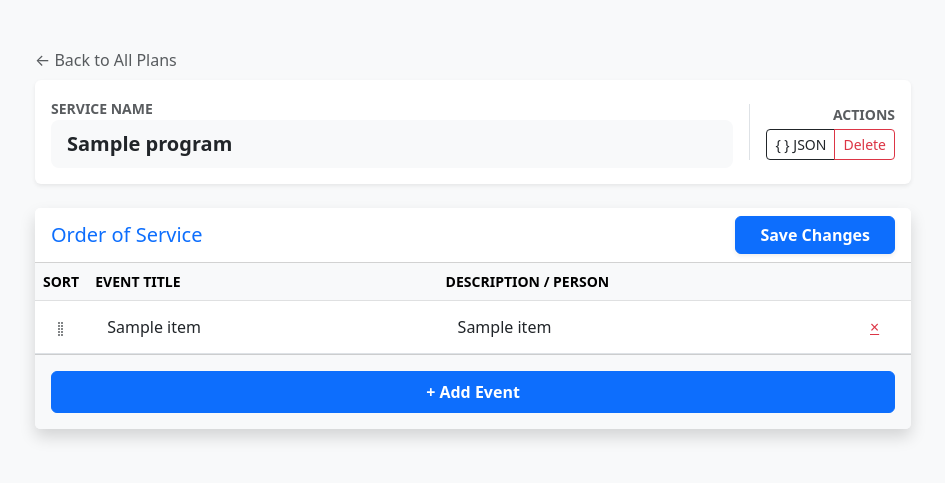
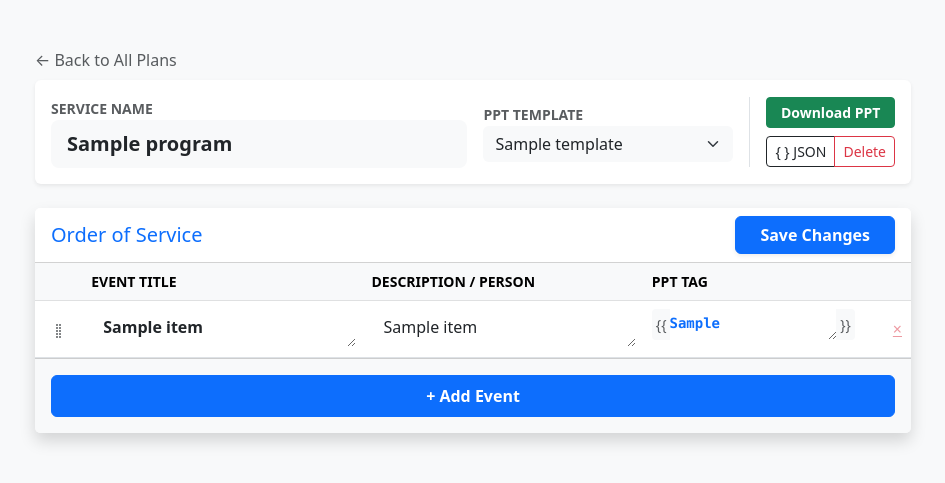
Before and after one commit to rykovv/selah, a FastAPI app: page /programs/1 in a window 1280 px wide. Shown: the part 56-539 px from the top of the page, without its empty margins (167-1112 px from the left). Run offline with FastAPI, Linux system fonts and the light colour scheme; tables that the repository leaves empty hold one stand-in row (values such as "Sample post"); some libraries are stand-ins or nearby versions.

Commit message:
inroduce service presentation templates

```diff
--- a/src/vmix-hymnal-manager/app.py
+++ b/src/vmix-hymnal-manager/app.py
@@ -1,5 +1,6 @@
 import sys
 import os
+import shutil
 
 import uvicorn
 
@@ -7,6 +8,7 @@ from fastapi import FastAPI, Depends
 from fastapi import Request, Form, Response
 from fastapi.responses import HTMLResponse, RedirectResponse
 from fastapi.templating import Jinja2Templates
+from fastapi import UploadFile, File
 
 from pydantic import BaseModel, ConfigDict
 from typing import List, Optional
@@ -25,6 +27,7 @@ from io import BytesIO
 
 
 DATABASE_URL = "sqlite:///./hymns.db"
+UPLOAD_DIR = "templates"
 
 engine = create_engine(DATABASE_URL, connect_args={"check_same_thread": False})
 SessionLocal = sessionmaker(autocommit=False, autoflush=False, bind=engine)
@@ -99,26 +102,34 @@ class ServicePlanModel(Base):
 
 class ProgramModel(Base):
     __tablename__ = "programs"
-
     id = Column(Integer, primary_key=True, index=True)
-    name = Column(String) # e.g. "Divine Service", "Vespers"
+    name = Column(String)
     is_active = Column(Boolean, default=False)
 
-    # Relationships
+    template_id = Column(Integer, ForeignKey("presentation_templates.id"), nullable=True)
+
+    template = relationship("PresentationTemplateModel")
     items = relationship("ProgramItemModel", back_populates="program", cascade="all, delete-orphan")
 
 
 class ProgramItemModel(Base):
     __tablename__ = "program_items"
-
     id = Column(Integer, primary_key=True, index=True)
     program_id = Column(Integer, ForeignKey("programs.id"))
+    sequence = Column(Integer)
+    title = Column(String)
+    subtitle = Column(String)
 
-    sequence = Column(Integer) # Order in the list
-    title = Column(String)     # e.g. "Welcome", "Scripture"
-    subtitle = Column(String)  # e.g. "John Doe", "Psalm 23"
+    tag = Column(String) # e.g. "sermon_title", "offering"
 
     program = relationship("ProgramModel", back_populates="items")
+
+
+class PresentationTemplateModel(Base):
+    __tablename__ = "presentation_templates"
+    id = Column(Integer, primary_key=True, index=True)
+    name = Column(String)
+    filename = Column(String) # The actual file name on disk
 
 # --- 3. The vMix Transformation Logic ---
 
@@ -135,6 +146,7 @@ app = FastAPI()
 
 # Create tables on startup
 Base.metadata.create_all(bind=engine)
+
 
 @app.get("/api/vmix", response_model=List[VmixRow])
 def get_vmix_feed(db: Session = Depends(get_db)):
@@ -709,7 +721,13 @@ def program_editor_page(id: int, request: Request, db: Session = Depends(get_db)
     # We use 9999 as a fallback if sequence is None to put unsorted items at the end
     prog.items.sort(key=lambda x: (x.sequence if x.sequence is not None else 9999, x.id))
 
-    return templates.TemplateResponse("program_editor.html", {"request": request, "program": prog})
+    all_templates = db.query(PresentationTemplateModel).all()
+
+    return templates.TemplateResponse("program_editor.html", {
+        "request": request,
+        "program": prog,
+        "templates": all_templates
+    })
 
 
 @app.delete("/programs/{id}")
@@ -731,14 +749,20 @@ def edit_program(id: int, request: Request, db: Session = Depends(get_db)):
     prog = db.query(ProgramModel).filter(ProgramModel.id == id).first()
     return templates.TemplateResponse("partials/program_editor.html", {"request": request, "program": prog})
 
+
 @app.post("/programs/{id}/update_meta")
-def update_program_meta(id: int, name: str = Form(...), db: Session = Depends(get_db)):
-    # Removed 'date' parameter from function signature
+def update_program_meta(
+    id: int,
+    name: str = Form(...),
+    template_id: int = Form(None), # Accept template_id
+    db: Session = Depends(get_db)
+):
     prog = db.query(ProgramModel).filter(ProgramModel.id == id).first()
     prog.name = name
-    # Removed prog.date = date
+    prog.template_id = template_id # Save
     db.commit()
     return Response(status_code=200)
+
 
 @app.post("/programs/{id}/add_item")
 def add_program_item(id: int, request: Request, db: Session = Depends(get_db)):
@@ -749,19 +773,126 @@ def add_program_item(id: int, request: Request, db: Session = Depends(get_db)):
     db.refresh(new_item)
     return templates.TemplateResponse("partials/program_row.html", {"request": request, "item": new_item})
 
+
 @app.post("/programs/item/{item_id}/update")
-def update_item(item_id: int, title: str = Form(""), subtitle: str = Form(""), db: Session = Depends(get_db)):
+def update_item(item_id: int, title: str = Form(""), subtitle: str = Form(""), tag: str = Form(""), db: Session = Depends(get_db)):
     item = db.query(ProgramItemModel).filter(ProgramItemModel.id == item_id).first()
     item.title = title
     item.subtitle = subtitle
+    item.tag = tag # Save Tag
     db.commit()
     return Response(status_code=200)
+
 
 @app.delete("/programs/item/{item_id}")
 def delete_item(item_id: int, db: Session = Depends(get_db)):
     db.query(ProgramItemModel).filter(ProgramItemModel.id == item_id).delete()
     db.commit()
     return Response(status_code=200)
+
+
+# --- PPT GENERATION LOGIC ---
+def replace_text_preserving_formatting(pptx_path, output_path, replacements):
+    if not os.path.exists(pptx_path): return
+
+    prs = Presentation(pptx_path)
+    # Prepare keys with double braces {{key}}
+    search_replace_pairs = {("{{" + key + "}}"): str(value) for key, value in replacements.items()}
+
+    for slide in prs.slides:
+        for shape in slide.shapes:
+            if not shape.has_text_frame: continue
+
+            for paragraph in shape.text_frame.paragraphs:
+                full_text = paragraph.text
+                match_found = False
+
+                # Check for matches
+                for pattern, replacement in search_replace_pairs.items():
+                    if pattern in full_text:
+                        full_text = full_text.replace(pattern, replacement)
+                        match_found = True
+
+                if match_found:
+                    # Capture style of first run
+                    original_runs = paragraph.runs
+                    saved_font_props = None
+                    if len(original_runs) > 0:
+                        first_run = original_runs[0]
+                        saved_font_props = {
+                            'bold': first_run.font.bold,
+                            'italic': first_run.font.italic,
+                            'underline': first_run.font.underline,
+                            'size': first_run.font.size,
+                            'name': first_run.font.name,
+                            'color_obj': first_run.font.color if first_run.font.color else None
+                        }
+
+                    # Replace text
+                    paragraph.clear()
+                    new_run = paragraph.add_run()
+                    new_run.text = full_text
+
+                    # Re-apply formatting
+                    if saved_font_props:
+                        new_run.font.bold = saved_font_props['bold']
+                        new_run.font.italic = saved_font_props['italic']
+                        new_run.font.underline = saved_font_props['underline']
+                        new_run.font.size = saved_font_props['size']
+                        new_run.font.name = saved_font_props['name']
+                        if saved_font_props['color_obj']:
+                            try:
+                                if saved_font_props['color_obj'].type == 1:
+                                    new_run.font.color.rgb = saved_font_props['color_obj'].rgb
+                                elif saved_font_props['color_obj'].type == 2:
+                                    new_run.font.color.theme_color = saved_font_props['color_obj'].theme_color
+                            except: pass
+
+    prs.save(output_path)
+
+
+# --- DOWNLOAD ENDPOINT ---
+@app.get("/programs/{id}/download_ppt")
+def download_program_ppt(id: int, db: Session = Depends(get_db)):
+    prog = db.query(ProgramModel).filter(ProgramModel.id == id).first()
+
+    # Validation
+    if not prog or not prog.template_id:
+        return Response("No template assigned to this program.", status_code=400)
+
+    template = db.query(PresentationTemplateModel).filter(PresentationTemplateModel.id == prog.template_id).first()
+    if not template:
+        return Response("Assigned template file not found.", status_code=404)
+
+    # 1. Build Replacement Dictionary
+    # Map { "tag": "subtitle" }
+    replacements = {}
+    for item in prog.items:
+        if item.tag and item.subtitle:
+            replacements[item.tag] = item.subtitle # e.g. "sermon_title": "The Great Hope"
+
+    # 2. Define Paths
+    input_path = f"{UPLOAD_DIR}/{template.filename}"
+    output_filename = f"Service_{prog.id}.pptx"
+    output_path = f"{UPLOAD_DIR}/{output_filename}"
+
+    # 3. Run Generation
+    try:
+        replace_text_preserving_formatting(input_path, output_path, replacements)
+    except Exception as e:
+        return Response(f"Error generating PPT: {str(e)}", status_code=500)
+
+    # 4. Stream File
+    def iterfile():
+        with open(output_path, mode="rb") as file_like:
+            yield from file_like
+        # Cleanup temp file after sending
+        try: os.remove(output_path)
+        except: pass
+
+    headers = {"Content-Disposition": f'attachment; filename="{prog.name}.pptx"'}
+    return StreamingResponse(iterfile(), headers=headers, media_type="application/vnd.openxmlformats-officedocument.presentationml.presentation")
+
 
 # --- VMIX ENDPOINT ---
 
@@ -797,6 +928,41 @@ def reorder_program_items(
             item.sequence = index
 
     db.commit()
+    return Response(status_code=200)
+
+
+@app.get("/templates_manager", response_class=HTMLResponse)
+def page_templates(request: Request, db: Session = Depends(get_db)):
+    tmpls = db.query(PresentationTemplateModel).all()
+    return templates.TemplateResponse("templates_manager.html", {"request": request, "templates": tmpls})
+
+
+@app.post("/templates/upload")
+def upload_template(name: str = Form(...), file: UploadFile = File(...), db: Session = Depends(get_db)):
+    # Save file
+    file_location = f"{UPLOAD_DIR}/{file.filename}"
+    with open(file_location, "wb+") as buffer:
+        shutil.copyfileobj(file.file, buffer)
+
+    # Save DB entry
+    new_tmpl = PresentationTemplateModel(name=name, filename=file.filename)
+    db.add(new_tmpl)
+    db.commit()
+
+    return RedirectResponse("/templates_manager", status_code=303)
+
+
+@app.delete("/templates/{id}")
+def delete_template(id: int, db: Session = Depends(get_db)):
+    tmpl = db.query(PresentationTemplateModel).filter(PresentationTemplateModel.id == id).first()
+    if tmpl:
+        # Try removing file
+        try:
+            os.remove(f"{UPLOAD_DIR}/{tmpl.filename}")
+        except:
+            pass
+        db.delete(tmpl)
+        db.commit()
     return Response(status_code=200)
 
 
@@ -844,4 +1010,6 @@ def get_current_program_json(db: Session = Depends(get_db)):
 
 
 if __name__ == "__main__":
+    os.makedirs(UPLOAD_DIR, exist_ok=True)
+
     uvicorn.run(app, host="0.0.0.0", port=10001)
--- a/src/vmix-hymnal-manager/templates/partials/program_row.html
+++ b/src/vmix-hymnal-manager/templates/partials/program_row.html
@@ -1,24 +1,42 @@
-<tr id="row-{{ item.id }}" data-id="{{ item.id }}">
-    <td class="text-center text-muted handle" style="cursor: grab;">
+<tr id="row-{{ item.id }}" data-id="{{ item.id }}" class="align-top">
+
+    <td class="text-center text-muted handle py-3" style="width: 40px; cursor: move; vertical-align: middle;">
         <svg xmlns="http://www.w3.org/2000/svg" width="16" height="16" fill="currentColor" class="bi bi-grip-vertical"
             viewBox="0 0 16 16">
             <path
                 d="M7 2a1 1 0 1 1-2 0 1 1 0 0 1 2 0zm3 0a1 1 0 1 1-2 0 1 1 0 0 1 2 0zM7 5a1 1 0 1 1-2 0 1 1 0 0 1 2 0zm3 0a1 1 0 1 1-2 0 1 1 0 0 1 2 0zM7 8a1 1 0 1 1-2 0 1 1 0 0 1 2 0zm3 0a1 1 0 1 1-2 0 1 1 0 0 1 2 0zM7 11a1 1 0 1 1-2 0 1 1 0 0 1 2 0zm3 0a1 1 0 1 1-2 0 1 1 0 0 1 2 0zM7 14a1 1 0 1 1-2 0 1 1 0 0 1 2 0zm3 0a1 1 0 1 1-2 0 1 1 0 0 1 2 0z" />
         </svg>
     </td>
-    <td>
-        <input type="text" class="form-control border-0 bg-transparent" name="title" value="{{ item.title or '' }}"
-            placeholder="e.g. Welcome" hx-post="/programs/item/{{ item.id }}/update" hx-trigger="change"
-            hx-include="closest tr">
+
+    <td style="width: 32%;" class="p-2">
+        <textarea class="form-control border-0 bg-transparent fw-bold shadow-none auto-expand" rows="1" name="title"
+            placeholder="Event Title" hx-post="/programs/item/{{ item.id }}/update" hx-trigger="change"
+            hx-include="closest tr">{{ item.title or '' }}</textarea>
     </td>
-    <td>
-        <input type="text" class="form-control border-0 bg-transparent" name="subtitle"
-            value="{{ item.subtitle or '' }}" placeholder="e.g. John Doe" hx-post="/programs/item/{{ item.id }}/update"
-            hx-trigger="change" hx-include="closest tr">
+
+    <td style="width: 32%;" class="p-2">
+        <textarea class="form-control border-0 bg-transparent shadow-none auto-expand" rows="1" name="subtitle"
+            placeholder="Description / Person" hx-post="/programs/item/{{ item.id }}/update" hx-trigger="change"
+            hx-include="closest tr">{{ item.subtitle or '' }}</textarea>
     </td>
-    <td>
-        <button class="btn btn-link text-danger p-0" hx-delete="/programs/item/{{ item.id }}"
-            hx-target="#row-{{ item.id }}" hx-swap="outerHTML">
+
+    <td style="width: 25%;" class="p-2">
+        <div class="input-group input-group-sm">
+            <span class="input-group-text text-muted bg-light border-0 px-1">{{ "{" }}{{ "{" }}</span>
+
+            <textarea
+                class="form-control form-control-sm border-0 bg-transparent px-0 font-monospace text-primary fw-bold shadow-none auto-expand"
+                rows="1" name="tag" placeholder="tag" style="resize: none; overflow: hidden;"
+                hx-post="/programs/item/{{ item.id }}/update" hx-trigger="change"
+                hx-include="closest tr">{{ item.tag or '' }}</textarea>
+
+            <span class="input-group-text text-muted bg-light border-0 px-1">{{ "}" }}{{ "}" }}</span>
+        </div>
+    </td>
+
+    <td class="text-end align-middle p-2" style="width: 40px;">
+        <button class="btn btn-link text-danger p-0 opacity-50 hover-opacity-100" title="Remove Item"
+            hx-delete="/programs/item/{{ item.id }}" hx-target="#row-{{ item.id }}" hx-swap="outerHTML">
             &times;
         </button>
     </td>
--- a/src/vmix-hymnal-manager/templates/program_editor.html
+++ b/src/vmix-hymnal-manager/templates/program_editor.html
@@ -14,21 +14,35 @@
                 <div class="flex-grow-1">
                     <label class="small text-muted fw-bold">SERVICE NAME</label>
                     <input type="text" id="service-name" name="name" value="{{ program.name }}"
-                        class="form-control form-control-lg fw-bold border-0 bg-light"
-                        placeholder="e.g. Divine Service">
+                        class="form-control form-control-lg fw-bold border-0 bg-light">
                 </div>
 
-                <div class="text-end ps-3 border-start">
-                    <label class="small text-muted fw-bold d-block mb-1">ACTIONS</label>
-                    <div class="btn-group">
-                        <a href="/api/program/{{ program.id }}/json" target="_blank" class="btn btn-outline-dark btn-sm"
-                            title="View JSON Source">
-                            { } JSON
-                        </a>
+                <div style="width: 250px;">
+                    <label class="small text-muted fw-bold">PPT TEMPLATE</label>
+                    <select class="form-select bg-light border-0" id="ppt-template-select" name="template_id"
+                        hx-post="/programs/{{ program.id }}/update_meta" hx-trigger="change" hx-include="#service-name"
+                        hx-swap="none">
+
+                        <option value="">-- No Template --</option>
+
+                        {% for t in templates %}
+                        <option value="{{ t.id }}" {% if program.template_id==t.id %}selected{% endif %}>
+                            {{ t.name }}
+                        </option>
+                        {% endfor %}
+                    </select>
+                </div>
+
+                <div class="text-end ps-3 border-start d-flex flex-column gap-2">
+                    <a href="/programs/{{ program.id }}/download_ppt" target="_blank"
+                        class="btn btn-success btn-sm fw-bold w-100">
+                        Download PPT
+                    </a>
+                    <div class="btn-group w-100">
+                        <a href="/api/program/{{ program.id }}/json" target="_blank"
+                            class="btn btn-outline-dark btn-sm">{ } JSON</a>
                         <button class="btn btn-outline-danger btn-sm" hx-delete="/programs/{{ program.id }}"
-                            hx-confirm="Delete this entire service plan?" hx-target="body">
-                            Delete
-                        </button>
+                            hx-confirm="Delete?" hx-target="body">Delete</button>
                     </div>
                 </div>
             </div>
@@ -41,8 +55,8 @@
             <h5 class="m-0 text-primary">Order of Service</h5>
 
             <button class="btn btn-primary fw-bold px-4 shadow-sm" id="save-btn"
-                hx-post="/programs/{{ program.id }}/update_meta" hx-include="#service-name" hx-swap="none"
-                hx-on::after-request="showSavedStatus()">
+                hx-post="/programs/{{ program.id }}/update_meta" hx-include="#service-name, #ppt-template-select"
+                hx-swap="none" hx-on::after-request="showSavedStatus()">
                 Save Changes
             </button>
         </div>
@@ -51,10 +65,11 @@
             <table class="table table-hover align-middle mb-0">
                 <thead class="table-light text-uppercase text-muted small">
                     <tr>
-                        <th style="width: 50px;" class="text-center">Sort</th>
-                        <th style="width: 40%;">Event Title</th>
-                        <th>Description / Person</th>
-                        <th style="width: 50px;"></th>
+                        <th style="width: 40px;" class="text-center"></th>
+                        <th style="width: 32%;">Event Title</th>
+                        <th style="width: 32%;">Description / Person</th>
+                        <th style="width: 25%;">PPT Tag</th>
+                        <th style="width: 40px;"></th>
                     </tr>
                 </thead>
                 <tbody id="items-container">
@@ -113,5 +128,27 @@
             });
         }
     });
+    // Auto-resize textareas function
+    function initAutoResize() {
+        const textareas = document.querySelectorAll('textarea.auto-expand');
+        textareas.forEach(tx => {
+            // Reset height to shrink if needed, then set to scrollHeight
+            tx.setAttribute('style', 'height:' + (tx.scrollHeight) + 'px;overflow-y:hidden;');
+            tx.addEventListener("input", OnInput, false);
+        });
+
+        function OnInput() {
+            this.style.height = 'auto';
+            this.style.height = (this.scrollHeight) + 'px';
+        }
+    }
+
+    // Run on load
+    document.addEventListener("DOMContentLoaded", initAutoResize);
+
+    // Run after HTMX adds a new row
+    document.body.addEventListener('htmx:afterSwap', function (evt) {
+        initAutoResize();
+    });
 </script>
 {% endblock %}
--- a/src/vmix-hymnal-manager/templates/programs.html
+++ b/src/vmix-hymnal-manager/templates/programs.html
@@ -12,6 +12,9 @@
                 + New Service Program
             </button>
         </form>
+        <a href="/templates_manager" class="btn btn-primary shadow-sm d-flex align-items-center gap-2">
+            Templates
+        </a>
         <a href="/api/program/current" target="_blank"
             class="btn btn-outline-dark shadow-sm d-flex align-items-center gap-2">
             vMix Live Feed
```
Also changed, not shown: src/vmix-hymnal-manager/patch_db.py (added, +40 -0 lines), src/vmix-hymnal-manager/templates/templates_manager.html (added, +59 -0 lines).
